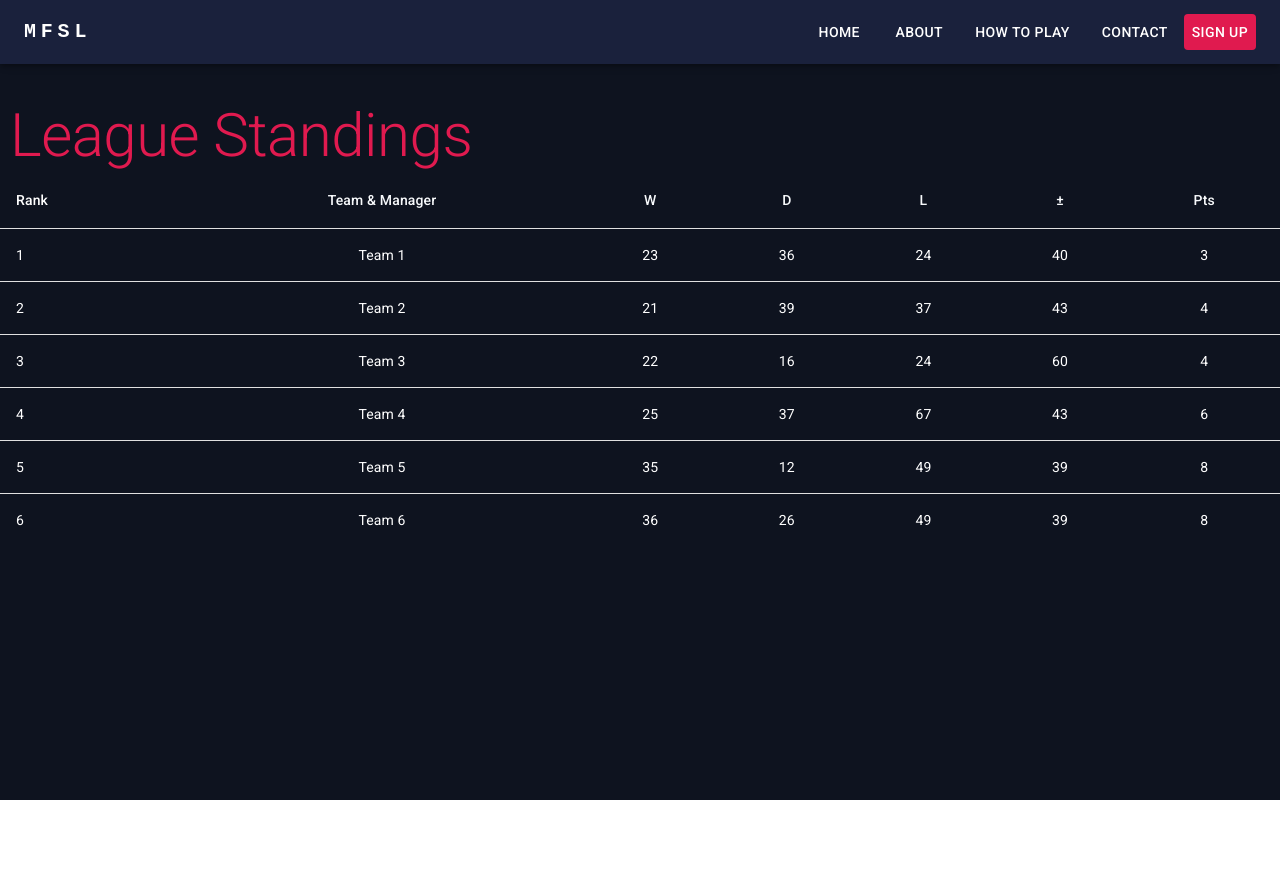
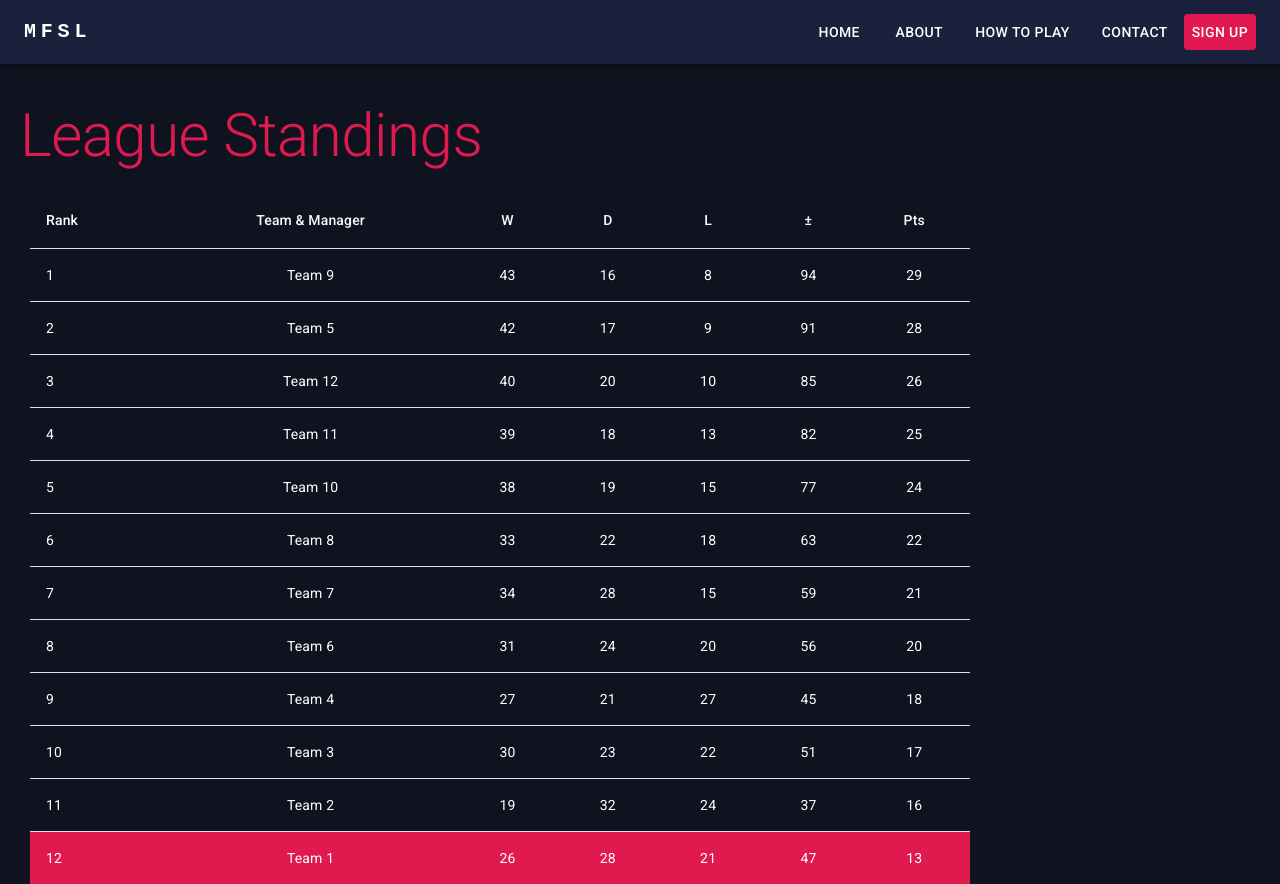
Before and after one commit to mfsl-capstone/mfsl-frontend, a React (Create React App) app: page /standings in a window 1280 px wide. Before the commit the page ends 800 px from the top, so only its background shows below. Built offline with nearby package versions, Linux system fonts and the light colour scheme.

Commit message:
feat : CAP-40 - adjusted the display of the table and title

```diff
--- a/src/Pages/StandingsPage/StandingsPage.css
+++ b/src/Pages/StandingsPage/StandingsPage.css
@@ -1,8 +1,10 @@
-.custom-heading {
-    color: #e01a4f;
-    margin: 0;
-    width: 100%;
+.standing-page-container {
+    margin-top: 100px;
+    width: 75%; /* Set the width to 75% of the container */
+    margin-left: 10px;
 }
-.standing-page-container{
-    margin-top: 100px;
+
+.standings-table-container {
+    margin-left: 20px; /* Automatically adjust margin on the left to push the table to the right */
+    margin-top: 20px; /* Add more space between the heading and the table */
 }
--- a/src/Pages/StandingsPage/StangingsPage.tsx
+++ b/src/Pages/StandingsPage/StangingsPage.tsx
@@ -4,14 +4,13 @@ import StandingsTable from "../../components/StandingsTable";
 import Typography from "@mui/material/Typography";
 
 const StandingsPage: React.FC = () => {
-
     return (
         <div className="standing-page-container">
             <Typography variant="h2" sx={{ textAlign: 'left', marginLeft: '10px', color: '#e01a4f' }}>League Standings</Typography>
-            <StandingsTable/>
+            <div className="standings-table-container">
+                <StandingsTable/>
+            </div>
         </div>
-
-
     );
 };
 
--- a/src/components/StandingsTable.tsx
+++ b/src/components/StandingsTable.tsx
@@ -6,7 +6,6 @@ import TableHead from '@mui/material/TableHead';
 import TableRow from '@mui/material/TableRow';
 
 function createData(
-    rank: number,
     team: string,
     wins: number,
     draws: number,
@@ -14,21 +13,31 @@ function createData(
     teamPts: number,
     leaguePts: number
 ) {
-    return { rank, team, wins, draws, loses, teamPts, leaguePts };
+    return { team, wins, draws, loses, teamPts, leaguePts };
 }
+//mock data
+const initialRows = [
 
-const rows = [
-    createData(1, 'Team 1', 23, 36, 24, 40, 3),
-    createData(2, 'Team 2', 21, 39, 37, 43, 4),
-    createData(3, 'Team 3', 22, 16, 24, 60, 4),
-    createData(4, 'Team 4', 25, 37, 67, 43, 6),
-    createData(5, 'Team 5', 35, 12, 49, 39, 8),
-    createData(6, 'Team 6', 36, 26, 49, 39, 8),
+    createData('Team 6', 31, 24, 20, 56, 20),
+    createData('Team 7', 34, 28, 15, 59, 21),
+    createData('Team 8', 33, 22, 18, 63, 22),
+    createData('Team 10', 38, 19, 15, 77, 24),
+    createData('Team 1', 26, 28, 21, 47, 13),
+    createData('Team 2', 19, 32, 24, 37, 16),
+    createData('Team 3', 30, 23, 22, 51, 17),
+    createData('Team 4', 27, 21, 27, 45, 18),
+    createData('Team 11', 39, 18, 13, 82, 25),
+    createData('Team 12', 40, 20, 10, 85, 26),
+    createData('Team 5', 42, 17, 9, 91, 28),
+    createData('Team 9', 43, 16, 8, 94, 29),
 ];
 
-const currentUserTeam = 'Team 7';
+const currentUserTeam = 'Team 1';
 
 function StandingsTable() {
+    // Sort the rows based on league points
+    const sortedRows = initialRows.slice().sort((a, b) => b.leaguePts - a.leaguePts);
+
     return (
         <>
             <TableContainer>
@@ -45,9 +54,9 @@ function StandingsTable() {
                         </TableRow>
                     </TableHead>
                     <TableBody>
-                        {rows.map((row) => (
+                        {sortedRows.map((row, index) => (
                             <TableRow
-                                key={row.rank}
+                                key={index}
                                 sx={{
                                     backgroundColor: row.team === currentUserTeam ? '#e01a4f' : 'inherit',
                                     '&:hover': {
@@ -57,7 +66,7 @@ function StandingsTable() {
                                 }}
                             >
                                 <TableCell component="th" scope="row" style={{ color: '#fff' }}>
-                                    {row.rank}
+                                    {index + 1}
                                 </TableCell>
                                 <TableCell align="center" style={{ color: '#fff' }}>{row.team}</TableCell>
                                 <TableCell align="center" style={{ color: '#fff' }}>{row.wins}</TableCell>
```
